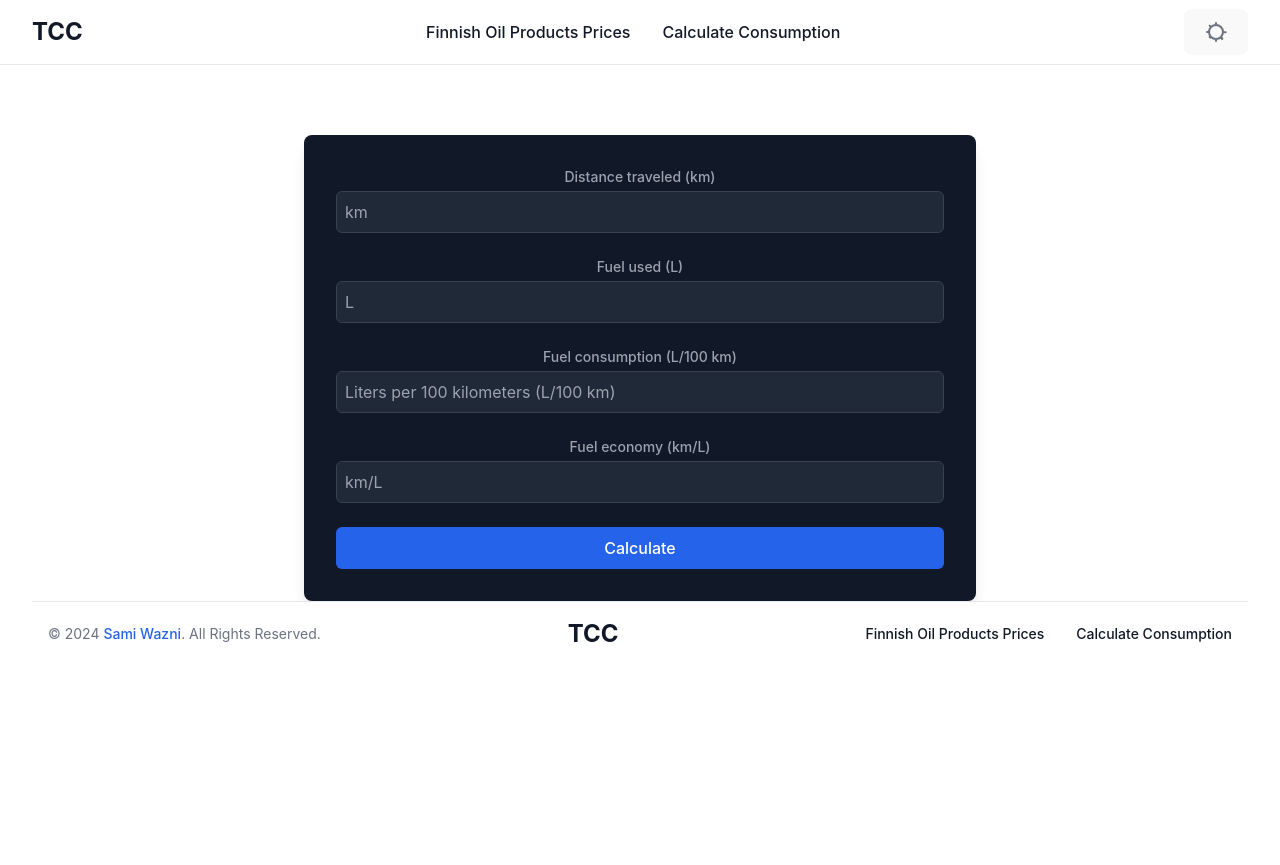
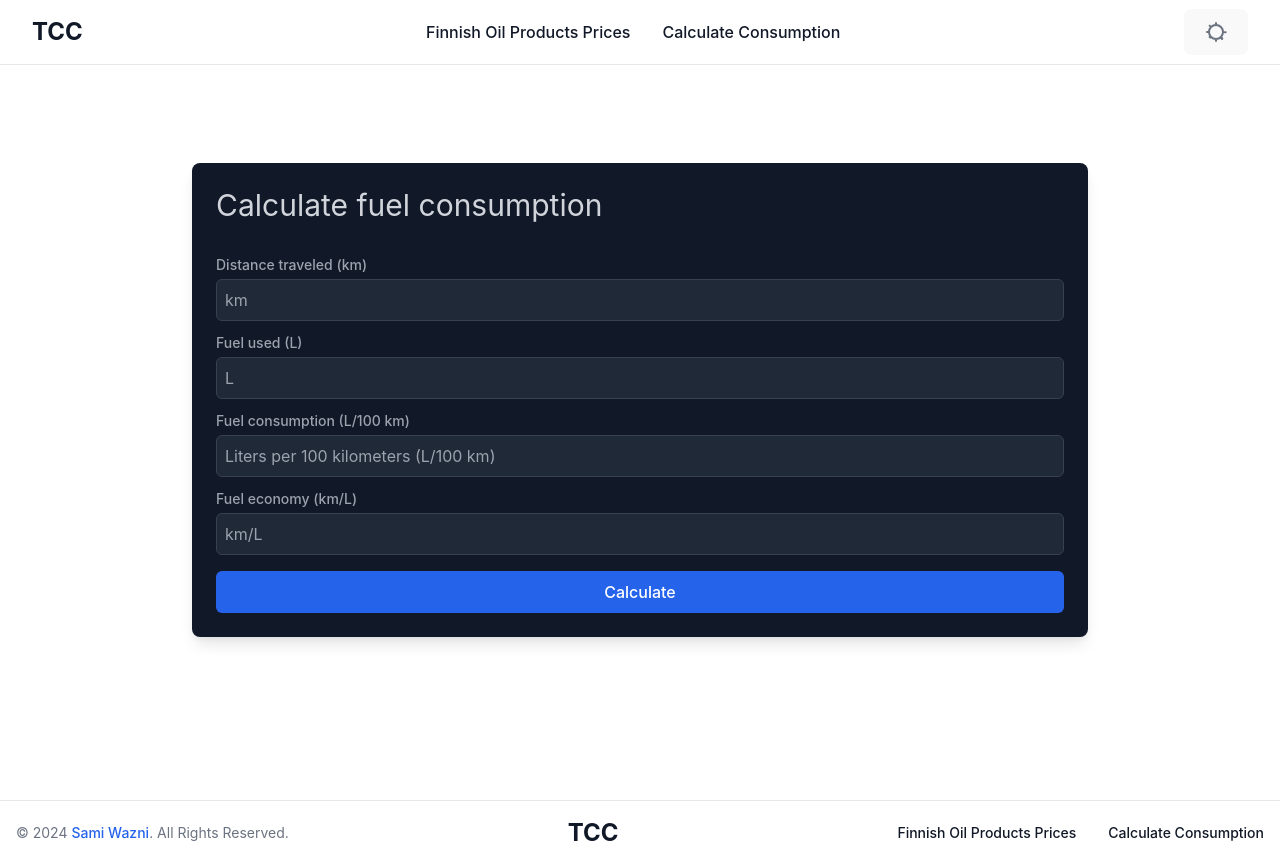
Before and after one commit to samiwazni/FinnishOilProductsPricesANDTravelCostCalculator, a React (Vite) app in the folder client/: page /calculateconsumption in a window 1280 px wide. Before the commit the page ends 800 px from the top, so only its background shows below. Built offline with nearby package versions, Linux system fonts and the light colour scheme.

Commit message:
fixed the form to fit the screen

```diff
--- a/client/src/App.css
+++ b/client/src/App.css
@@ -1,7 +1,6 @@
 #root {
   width: 100%;
   margin: 0 auto;
-  padding: 0 2rem;
   text-align: center;
 }
 
--- a/client/src/components/Form.jsx
+++ b/client/src/components/Form.jsx
@@ -1,7 +1,6 @@
 import React, { useState } from "react";
 
 const Form = () => {
-  const [language, setLanguage] = useState("1");
   const [distance, setDistance] = useState("");
   const [fuelUsed, setFuelUsed] = useState("");
   const [fuelConsumption, setFuelConsumption] = useState("");
@@ -32,16 +31,17 @@ const Form = () => {
   };
 
   return (
-    <div>
+    <div className="flex items-center justify-center min-h-screen">
       <form
         onSubmit={handleSubmit}
-        className="max-w-2xl mx-auto bg-gray-900 p-8 rounded-lg shadow-lg space-y-6 text-gray-300"
+        className="max-w-4xl w-full p-6 bg-gray-900 rounded-lg shadow-lg text-gray-300"
       >
+        <h1 className="text-left text-3xl mb-8">Calculate fuel consumption</h1>
         {/* Distance Traveled Field */}
         <div>
           <label
             htmlFor="distance"
-            className="block text-sm font-medium text-gray-400 mb-1"
+            className="block text-sm font-medium text-gray-400 mb-1 mt-3 text-left "
           >
             Distance traveled (km)
           </label>
@@ -60,7 +60,7 @@ const Form = () => {
         <div>
           <label
             htmlFor="fuel_used"
-            className="block text-sm font-medium text-gray-400 mb-1"
+            className="block text-sm font-medium text-gray-400 mb-1 mt-3 text-left"
           >
             Fuel used (L)
           </label>
@@ -79,7 +79,7 @@ const Form = () => {
         <div>
           <label
             htmlFor="fuel_consumption"
-            className="block text-sm font-medium text-gray-400 mb-1"
+            className="block text-sm font-medium text-gray-400 mb-1 mt-3 text-left"
           >
             Fuel consumption (L/100 km)
           </label>
@@ -98,7 +98,7 @@ const Form = () => {
         <div>
           <label
             htmlFor="fuel_economy"
-            className="block text-sm font-medium text-gray-400 mb-1"
+            className="block text-sm font-medium text-gray-400 mb-1 mt-3 text-left"
           >
             Fuel economy (km/L)
           </label>
```
